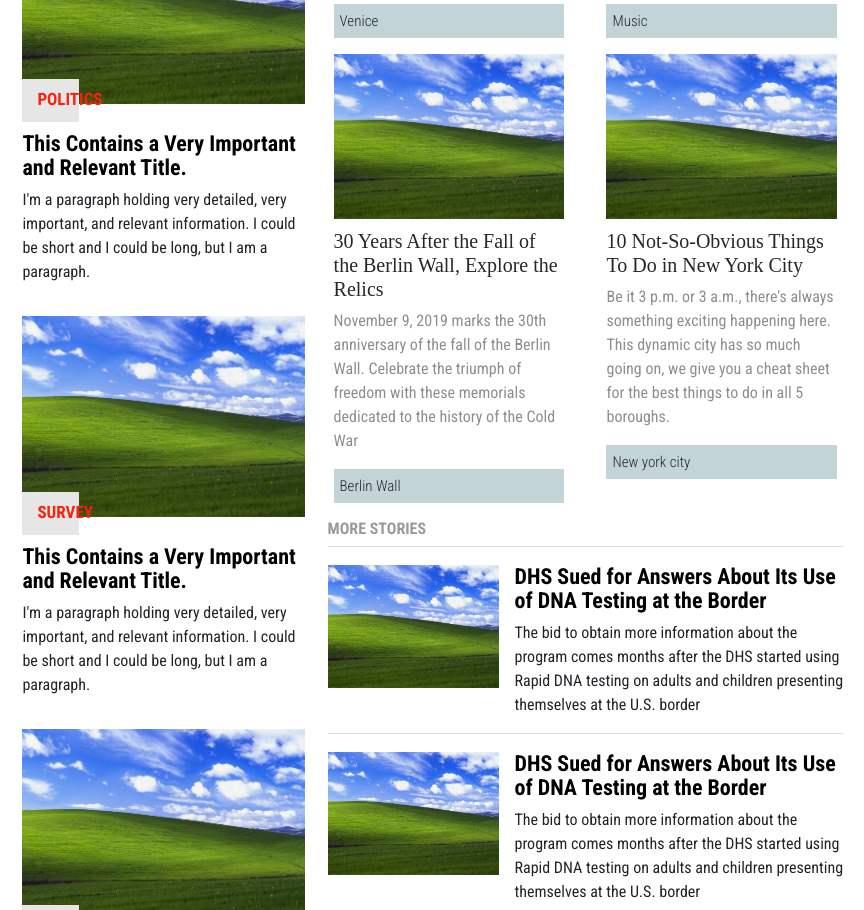
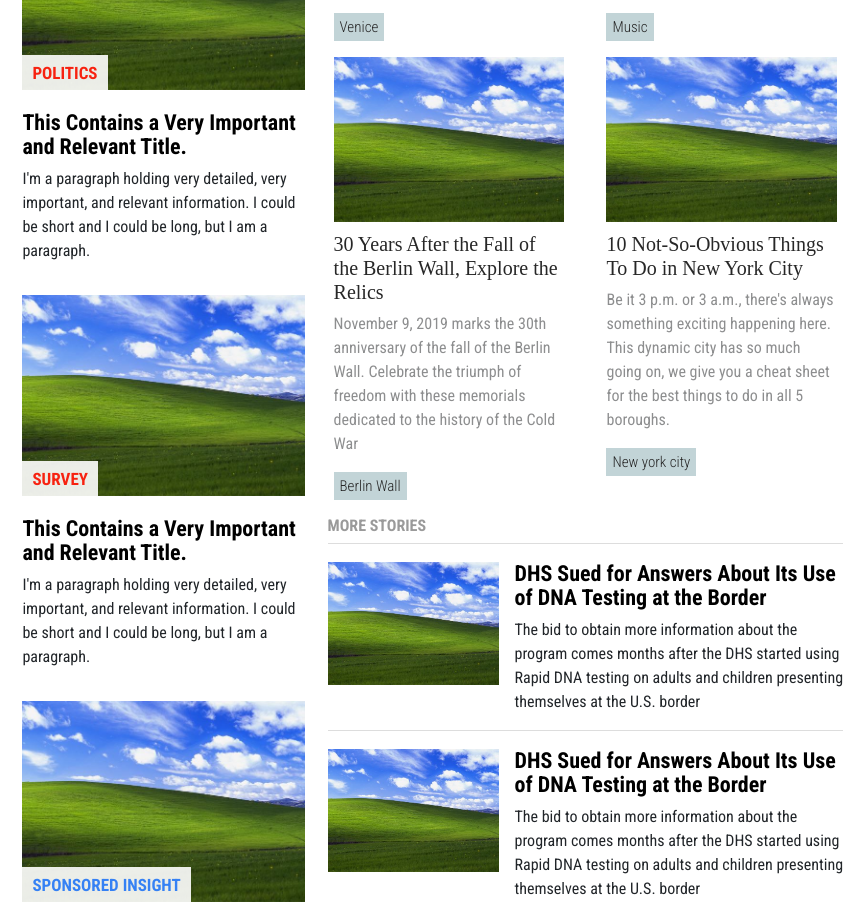
Before and after one commit to aracelicaes/Newsweek-Clone-Ara, a plain HTML site: page index.html in a window 1280 px wide. Shown: the part 1134-2044 px from the top of the page, 0-864 px from the left. Drawn offline with Linux system fonts and the light colour scheme.

Commit message:
Corrected genre and cultGenre
Corrected to only Display Block, added a div wrapper and changed location of the class to the a directly so the stlying could work. Added color blue to the sponsored insight.

```diff
--- a/css/style.css
+++ b/css/style.css
@@ -226,27 +226,34 @@ main {
   text-decoration: underline #f72210;
 }
 
-.genre {
-  color: #f72210;
-  font-weight: bold;
-  font-size: 17px;
-  background-color: #e7e6e7;
-  width: 20%;
-  padding: 8px 15px 9px;
-  text-align: center;
+.genreDiv {
   position: relative;
-  top: 5px;
+  top: -5px;
   bottom: 0;
   z-index: 1;
 }
 
-.genre p {
-  margin-bottom: 0;
+.genre {
+  display: inline-block;
+  color: #f72210;
+  font-weight: bold;
+  font-size: 17px;
+  background-color: rgba(255,255,255,.9);
+  padding: 6px 10px 4px 10px;
+  text-align: center;
 }
 
-.genre a:hover {
+.genre:hover {
   text-decoration: none;
   color: #f72210;
+}
+
+#blue {
+  color: #3581f4;
+}
+
+#blue:hover {
+  color: #3581f4;
 }
 
 .figImg {
@@ -304,7 +311,7 @@ main {
 .cultGenre {
   display: inline-block;
   font-weight: lighter;
-  padding: 6px;
+  padding: 3px 6px;
   background-color: #c2d4d7;
   color: #272727;
   font-size: 15px;
--- a/index.html
+++ b/index.html
@@ -84,10 +84,8 @@
                 <a href="#" class="figImg"><img src="images/placeholder.jpg" alt="Filler image for the Newsweek Page 1"></a>
 
                 <figcaption class="insideCaption">
-                  <div class="genre">
-                    <a href="#">
-                      <p>U.S.</p>
-                    </a>
+                  <div class="genreDiv">
+                    <a href="#" class="genre">U.S.</a>
                   </div>
 
                   <a href="#" class="insideCapTitle">
@@ -102,10 +100,8 @@
                 <a href="#" class="figImg"><img src="images/placeholder.jpg" alt="Filler image for the Newsweek Page 1"></a>
 
                 <figcaption class="insideCaption">
-                  <div class="genre">
-                    <a href="#">
-                      <p>NEWS</p>
-                    </a>
+                    <div class="genreDiv">
+                      <a href="#" class="genre">NEWS</a>
                     </div>
 
                   <a href="#" class="insideCapTitle">
@@ -120,10 +116,8 @@
                 <a href="#" class="figImg"><img src="images/placeholder.jpg" alt="Filler image for the Newsweek Page 1"></a>
 
                 <figcaption class="insideCaption">
-                  <div class="genre">
-                    <a href="#">
-                      <p>POLITICS</p>
-                    </a>
+                    <div class="genreDiv">
+                      <a href="#" class="genre">POLITICS</a>
                     </div>
 
                   <a href="#" class="insideCapTitle">
@@ -138,10 +132,8 @@
                 <a href="#" class="figImg"><img src="images/placeholder.jpg" alt="Filler image for the Newsweek Page 1"></a>
 
                 <figcaption class="insideCaption">
-                  <div class="genre">
-                    <a href="#">
-                      <p>SURVEY</p>
-                    </a>
+                    <div class="genreDiv">
+                       <a href="#" class="genre">SURVEY</a>
                     </div>
 
                   <a href="#" class="insideCapTitle">
@@ -156,10 +148,8 @@
                 <a href="#" class="figImg"><img src="images/placeholder.jpg" alt="Filler image for the Newsweek Page 1"></a>
 
                 <figcaption class="insideCaption">
-                  <div class="genre">
-                    <a href="#">
-                      <p>SPONSORED INSIGHT</p>
-                    </a>
+                    <div class="genreDiv">
+                      <a href="#" id="blue" class="genre">SPONSORED INSIGHT</a>
                     </div>
 
                   <a href="#" class="insideCapTitle">
@@ -174,10 +164,8 @@
                 <a href="#" class="figImg"><img src="images/placeholder.jpg" alt="Filler image for the Newsweek Page 1"></a>
 
                 <figcaption class="insideCaption">
-                  <div class="genre">
-                    <a href="#">
-                      <p>SPONSORED INSIGHT</p>
-                    </a>
+                    <div class="genreDiv">
+                      <a href="#" id="blue" class="genre">SPONSORED INSIGHT</a>
                     </div>
 
                   <a href="#" class="insideCapTitle">
@@ -192,10 +180,8 @@
                 <a href="#" class="figImg"><img src="images/placeholder.jpg" alt="Filler image for the Newsweek Page 1"></a>
 
                 <figcaption class="insideCaption">
-                  <div class="genre">
-                    <a href="#">
-                      <p>SPONSORED INSIGHT</p>
-                    </a>
+                    <div class="genreDiv">
+                      <a href="#" id="blue" class="genre">SPONSORED INSIGHT</a>
                     </div>
 
                   <a href="#" class="insideCapTitle">
@@ -210,10 +196,8 @@
                 <a href="#" class="figImg"><img src="images/placeholder.jpg" alt="Filler image for the Newsweek Page 1"></a>
 
                 <figcaption class="insideCaption">
-                  <div class="genre">
-                    <a href="#">
-                      <p>SPONSORED INSIGHT</p>
-                    </a>
+                    <div class="genreDiv">
+                      <a href="#" id="blue" class="genre">SPONSORED INSIGHT</a>
                     </div>
 
                   <a href="#" class="insideCapTitle">
@@ -269,7 +253,7 @@
                       <h2>Is It Safe to Travel to Venice Amid Historic Flooding in the City?</h2>
                     </a>
                     <p>The record flooding is making it difficult to navigate the coastal city, and many tourist hot spots are currently underwater.</p>
-                    <a href="#" class="cultGenre">Venice</a>
+                    <div><a href="#" class="cultGenre">Venice</a></div>
                   </figcaption>
                 </figure>
 
@@ -281,7 +265,7 @@
                       <h2>Music Meccas Around The World You Need to Visit</h2>
                     </a>
                     <p>Music lovers know they'll be able to hear jazz in New Orleans and reggae in Kingston, but here are some other surprising sounds worth taking note of across the globe.</p>
-                    <a href="#" class="cultGenre">Music</a>
+                    <div><a href="#" class="cultGenre">Music</a></div>
                   </figcaption>
                 </figure>
 
@@ -293,7 +277,7 @@
                       <h2>30 Years After the Fall of the Berlin Wall, Explore the Relics </h2>
                     </a>
                     <p>November 9, 2019 marks the 30th anniversary of the fall of the Berlin Wall. Celebrate the triumph of freedom with these memorials dedicated to the history of the Cold War</p>
-                    <a href="#" class="cultGenre">Berlin Wall</a>
+                    <div><a href="#" class="cultGenre">Berlin Wall</a></div>
                   </figcaption>
                 </figure>
 
@@ -305,7 +289,7 @@
                       <h2>10 Not-So-Obvious Things To Do in New York City</h2>
                     </a>
                     <p>Be it 3 p.m. or 3 a.m., there's always something exciting happening here. This dynamic city has so much going on, we give you a cheat sheet for the best things to do in all 5 boroughs.</p>
-                    <a href="#" class="cultGenre">New york city</a>
+                    <div><a href="#" class="cultGenre">New york city</a></div>
                   </figcaption>
                 </figure>
 
```
Lines whose indentation alone changed are shown as unchanged.
